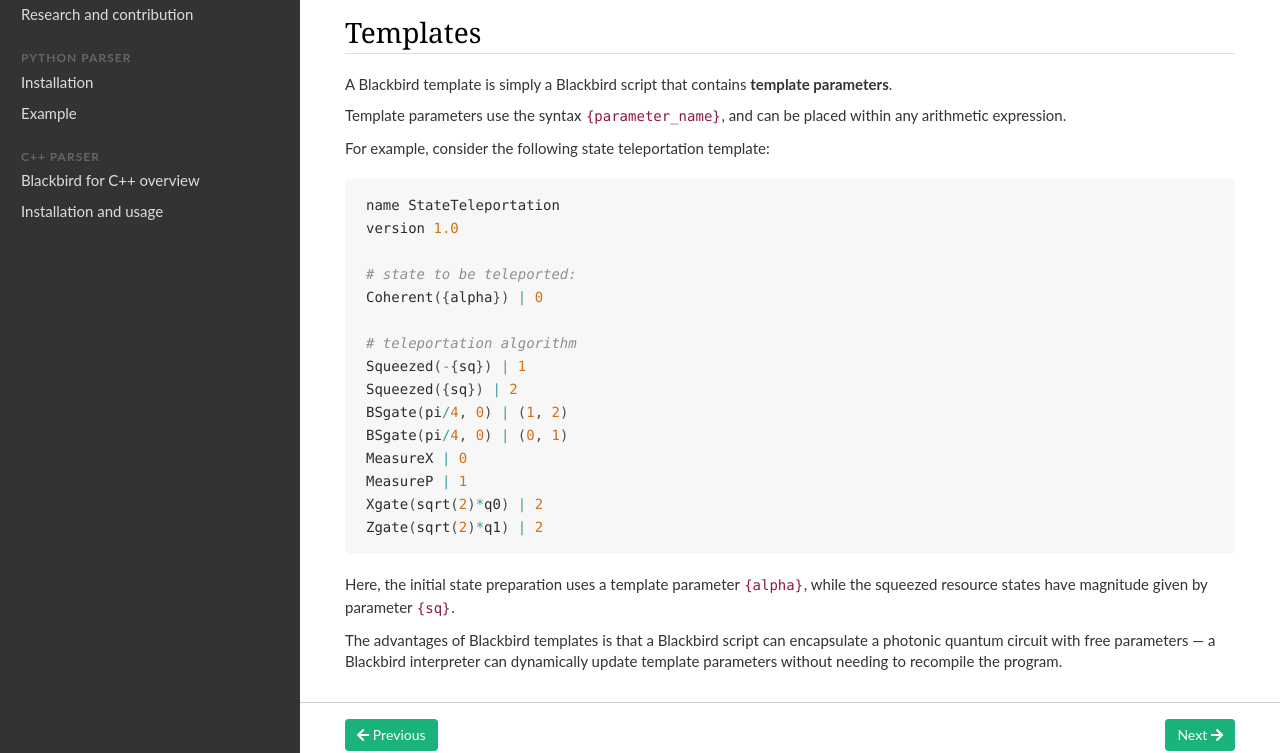
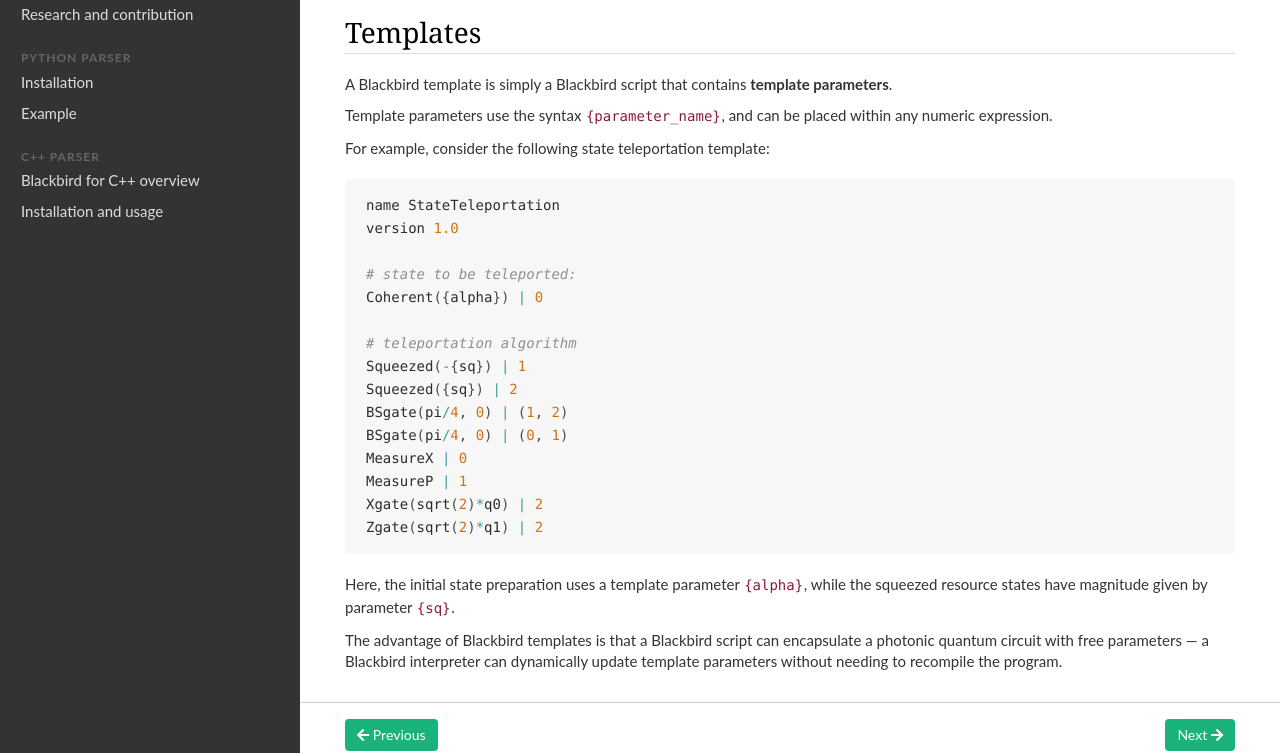
Before and after one commit to XanaduAI/blackbird, a Sphinx documentation site: the page built from doc/syntax.rst, in a window 1280 px wide and 1400 px high, scrolled down 4601 px. Shown: the part 559-1312 px from the top of the window. Built offline with Sphinx 7.4.7, drawn with Linux system fonts in a browser that asks for light colours; nearby versions of some CDN libraries; pages that are not in the unit, such as notebooks, are missing from menus; the version number is read from the project's files by our own code.

Commit message:
Apply suggestions from code review
Co-Authored-By: Nathan Killoran <co9olguy@users.noreply.github.com>

```diff
--- a/doc/blackbird_python/example.rst
+++ b/doc/blackbird_python/example.rst
@@ -136,7 +136,7 @@ using :func:`~.dump`:
 Templates
 ---------
 
-Templated Blackbird scripts, with templated gate parameters, are saved as ``.xbt`` files.
+Templated Blackbird scripts, with templated gate parameters, are saved as ``.xbb`` files.
 For example, consider the following state teleportation template:
 
 .. code-block:: python
@@ -165,7 +165,7 @@ anywhere within a gate argument expression.
 Deserializing this template using Blackbird, we see that it is treated
 as a template:
 
->>> bb = blackbird.load("teleportation.xbt")
+>>> bb = blackbird.load("teleportation.xbb")
 >>> bb.is_template()
 True
 >>> bb.parameters
--- a/doc/syntax.rst
+++ b/doc/syntax.rst
@@ -294,7 +294,7 @@ Templates
 
 A Blackbird template is simply a Blackbird script that contains **template parameters**.
 
-Template parameters use the syntax ``{parameter_name}``, and can be placed within any arithmetic expression.
+Template parameters use the syntax ``{parameter_name}``, and can be placed within any numeric expression.
 
 For example, consider the following state teleportation template:
 
@@ -319,6 +319,6 @@ For example, consider the following state teleportation template:
 Here, the initial state preparation uses a template parameter ``{alpha}``,
 while the squeezed resource states have magnitude given by parameter ``{sq}``.
 
-The advantages of Blackbird templates is that a Blackbird script can encapsulate
+The advantage of Blackbird templates is that a Blackbird script can encapsulate
 a photonic quantum circuit with free parameters --- a Blackbird interpreter can
 dynamically update template parameters without needing to recompile the program.
```
Also changed, not shown: 3 other files.
